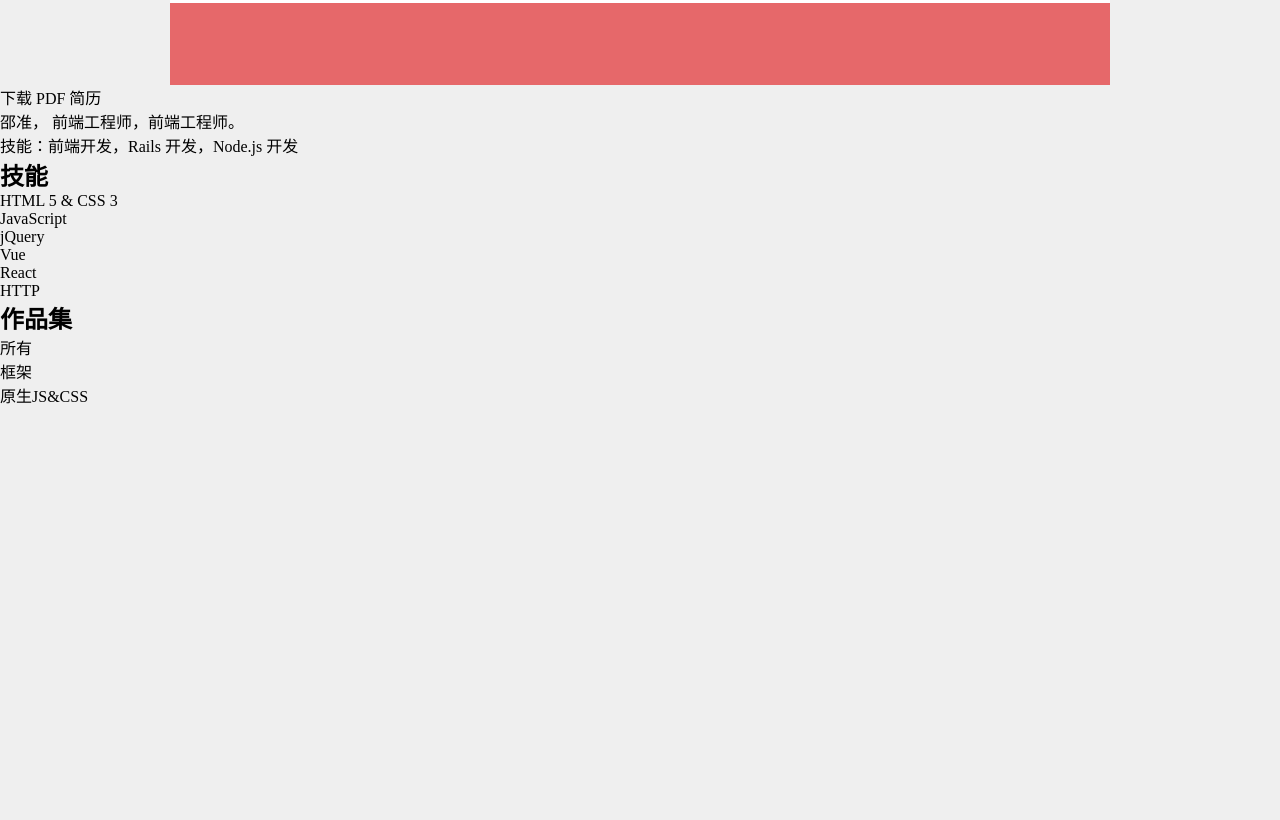
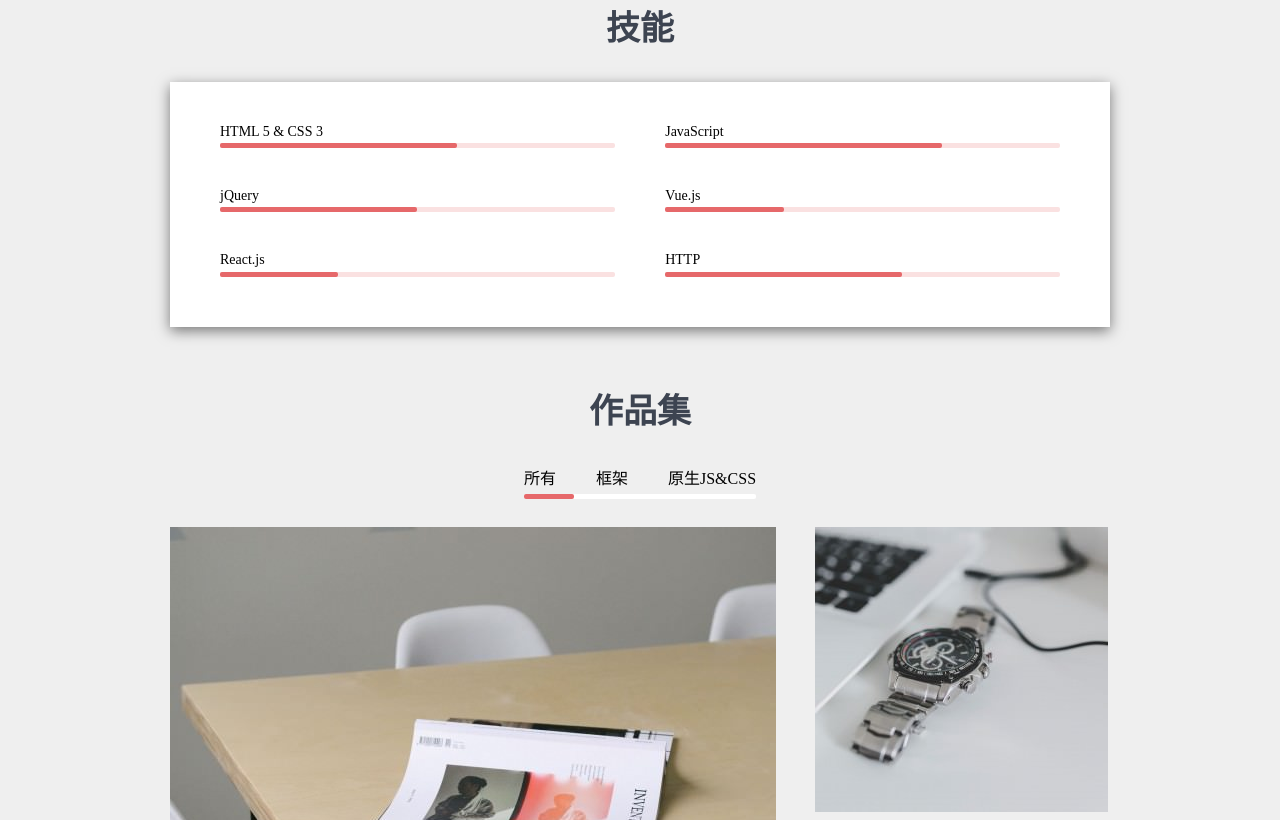
Before and after one commit to shaozhun/rusume, a plain HTML site: page index.html in a window 1280 px wide. Shown: the part 963-1783 px from the top of the page. Before the commit the page ends 1370 px from the top, so only its background shows below. Drawn offline with Linux system fonts and the light colour scheme.

Commit message:
更新整个静态页面

```diff
--- a/a.css
+++ b/a.css
@@ -9,6 +9,9 @@ a{
 *{
     margin: 0;
     padding: 0;
+}
+ul, ol{
+    list-style: none;
 }
 .clearfix::after{
     content: '';
@@ -92,6 +95,7 @@ a{
     max-width: 940px;
     margin: 0 auto;
     background-color: #fff;
+    box-shadow: 0px 1px 5px 0px rgba(0, 0, 0, 0.5);
 }
 
 .userCard .welcome{
@@ -179,3 +183,159 @@ margin: 21px 13px;
     fill: white;
     vertical-align: top;
 }
+body>main{
+    margin-top:-350px;
+}
+
+body>main .dResume{
+    display: inline-block;
+    font-size: 14px;
+    line-height: 16px;
+    padding: 21px 55px;
+    border: 1px solid #cdcfd1;
+    border-radius: 10px;
+    background-color:#efefef;
+    margin: 42px 0 ;
+    }
+
+body > main .dResume:hover {
+    box-shadow: 0px 4px 13px 0px rgba(0, 0, 0, 0.2);
+}
+
+.dResumeOuter{
+    text-align:center;
+
+}
+
+
+
+body > main .intro{
+    max-width: 940px;
+    margin: 0 auto;
+    font-size: 18px;
+    text-align: center;
+    font-family: kai;
+    line-height: 1.8;
+
+}
+
+ .skills{
+    max-width: 940px;
+    margin-left: auto;
+    margin-right: auto;
+    margin-top: 65px;
+}
+section h2{
+    text-align: center;
+    color: #3d4451;
+    font-size: 34px;
+    line-height: 1.2;
+    font-weight: 600;
+
+
+}
+
+.skills > ol{
+    list-style: none;
+    background-color: #fff;
+    margin: 32px 0;
+    padding: 42px 50px 10px;
+    box-shadow: 0px 4px 13px 0px rgba(0, 0, 0, 0.5);
+}
+.skills > ol > li{
+    float: left;
+    width: 47%;
+    box-sizing: border-box;
+}
+
+.skills > ol > li:nth-child(even){
+    /* background-color: red; */
+    float: right;
+}
+
+.skills > ol > li h3{
+    font-weight: normal;
+    font-size: 14px;
+    line-height: 1.1;
+    padding-right: 40px;
+}
+
+.progressBar{
+    height: 5px;
+    background:#fae1e1;
+    border-radius: 2px;
+    margin: 4px 0 40px;
+
+}
+.progress{
+    height: 100%;
+    background-color: #e6686a;
+    width: 50%;
+    border-radius: 2px;
+}
+
+section.portfolio {
+    max-width: 940px;
+    margin-left: auto;
+    margin-right: auto;
+    margin-top: 65px;
+    text-align: center;
+    margin-bottom: 100px;
+  }
+  section.portfolio > nav{
+    text-align: center;
+  }
+  section.portfolio > nav > ol{
+    margin: 0 auto;
+    display: inline-block;
+    vertical-align: top;
+  }
+  section.portfolio > nav > ol > li{
+    float: left;
+    margin-left: 40px;
+    cursor: pointer;
+  }
+  section.portfolio > nav > ol > li:first-child{
+    margin-left: 0;
+
+  }
+  section.portfolio > nav{
+    display: inline-block;
+    vertical-align: top;
+    margin-top: 32px;
+  }
+  section.portfolio > nav .bar{
+    height: 5px;
+    background: white;
+    margin-top: 5px;
+    margin-bottom: 28px;
+    border-radius: 2px;
+  }
+  section.portfolio > nav .bar-inner{
+    height: 100%;
+    background: #E6686A;
+    border-radius: 2px;
+    transition: all 0.3s;
+  }
+  section.portfolio > nav .bar.state-1 .bar-inner{
+    margin-left: 0;
+    width: 50px;
+  }
+  section.portfolio > nav .bar.state-2 .bar-inner{
+    margin-left: 65px;
+    width: 50px;
+  }
+  section.portfolio > nav .bar.state-3 .bar-inner{
+    margin-left: 140px;
+    width: 96px;
+  }
+
+
+  section.portfolio .works{
+
+    position: relative;
+  }
+  section.portfolio .works > .big,
+  section.portfolio .works > .small{
+    position: absolute;
+  }
--- a/index.html
+++ b/index.html
@@ -106,43 +106,95 @@
             </svg>
       </footer>
     </div>
+<p class="dResumeOuter">
+<a class="dResume" href="./resume.pdf" target="blank" download="">下载 PDF 简历</a>
+</p>
 
-    <a class="button" href="#">下载 PDF 简历</a>
 
-    <p>
-      邵准， 前端工程师，前端工程师。
+    <p class="intro">
+      邵准， 前端工程师，2019年毕业，大学专业电子信息工程。
       <br> 技能：前端开发，Rails 开发，Node.js 开发
     </p>
 
-  </main>
-  <section>
+
+
+
+  <section class="skills">
     <h2>技能</h2>
-    <ol>
-      <li>HTML 5 &amp; CSS 3</li>
-      <li>JavaScript</li>
-      <li>jQuery</li>
-      <li>Vue</li>
-      <li>React</li>
-      <li>HTTP</li>
+    <ol class="clearfix">
+      <li><h3> HTML 5 &amp; CSS 3</h3>
+        <div class="progressBar">
+          <div class="progress"  style="width:60%"></div>
+        </div>
+       </li>
+       <li><h3>JavaScript</h3>
+        <div class="progressBar">
+          <div class="progress"  style="width:70%"></div>
+        </div>
+       </li>
+       <li><h3>jQuery</h3>
+        <div class="progressBar">
+          <div class="progress"  style="width:50%"></div>
+        </div>
+       </li>
+       <li><h3>Vue.js</h3>
+        <div class="progressBar">
+          <div class="progress"  style="width:30%"></div>
+        </div>
+       </li>
+       <li><h3>React.js</h3>
+        <div class="progressBar">
+          <div class="progress"  style="width:30%"></div>
+        </div>
+       </li>
+       <li><h3>HTTP</h3>
+        <div class="progressBar">
+          <div class="progress"  style="width:60%"></div>
+        </div>
+       </li>
     </ol>
   </section>
-  <section>
+
+
+  <section class="portfolio">
       <h2>作品集</h2>
       <nav>
-      <ol>
-        <li>所有</li>
-        <li>框架</li>
-        <li>原生JS&amp;CSS</li>
+        <ol class="clearfix">
+          <li id="portfolio1">所有</li>
+          <li id="portfolio2">框架</li>
+          <li id="portfolio3">原生JS&amp;CSS</li>
         </ol>
+        <div id="portfolioBar" class="bar state-1">
+          <div class="bar-inner"></div>
+        </div>
       </nav>
+      <script>
+        portfolio1.onclick= function(){
+          portfolioBar.className = 'bar state-1'
+        }
+        portfolio2.onclick= function(){
+          portfolioBar.className = 'bar state-2'
+        }
+        portfolio3.onclick= function(){
+          portfolioBar.className = 'bar state-3'
+        }
+      </script>
 
-    <div class="jobs">
-      <div class="big"></div>
-      <div class="small"></div>
-      <div class="small"></div>
+
+      <div class="works" style="height: 597px;">
+        <div class="big" style="top: 0; left: 0;">
+          <img src="./img/1.jpg" alt="作品1">
+        </div>
+        <div class="small" style="top: 0; left: 645px;">
+          <img src="./img/2.jpg" alt="作品2">
+        </div>
+        <div class="small" style="top: 312px; left: 645px;">
+          <img src="./img/3.jpg" alt="作品3">
+        </div>
       </div>
 
     </section>
+</main>
 
 
 </body></html>
```
Also changed, not shown: img/1.jpg (added), img/2.jpg (added), img/3.jpg (added), 1 other file. Lines whose indentation alone changed are shown as unchanged.
